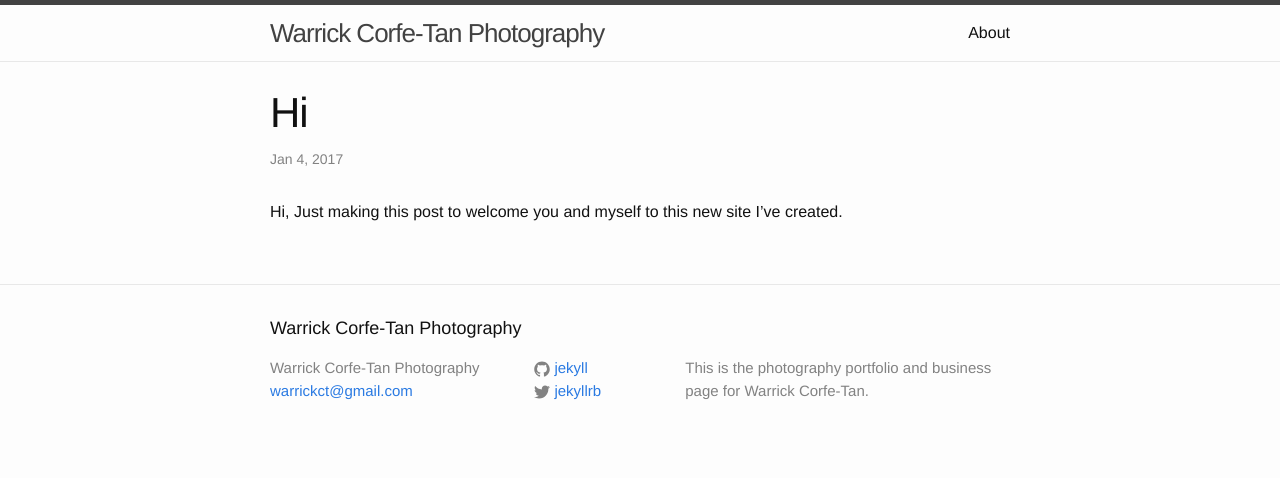
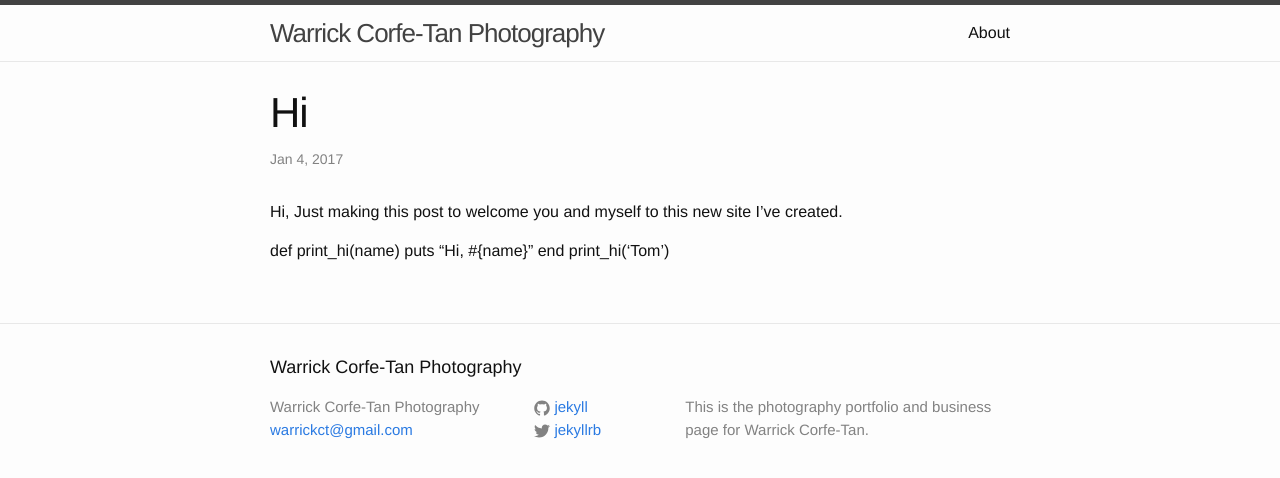
Before and after one commit to warrickct/warrickct.github.io, a Jekyll site: the page built from _posts/2017-01-04-First-Post.markdown, in a window 1280 px wide. Shown: the top 478 px of the page. Built offline with Jekyll 4.4.1, drawn with Linux system fonts in a browser that asks for light colours.

Commit message:
Update 2017-01-04-First-Post.markdown

```diff
--- a/_posts/2017-01-04-First-Post.markdown
+++ b/_posts/2017-01-04-First-Post.markdown
@@ -7,3 +7,8 @@
 
 Hi,
 Just making this post to welcome you and myself to this new site I've created.
+
+def print_hi(name)
+  puts "Hi, #{name}"
+end
+print_hi('Tom')
```
